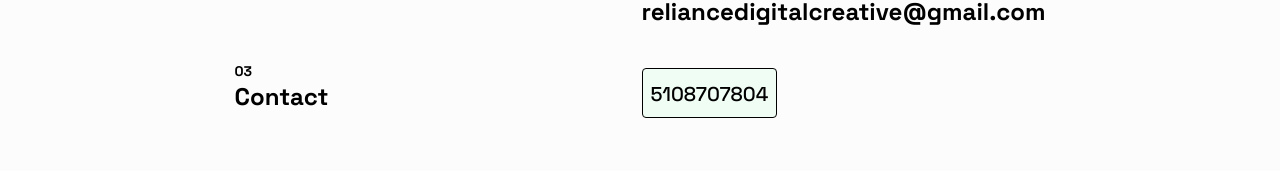
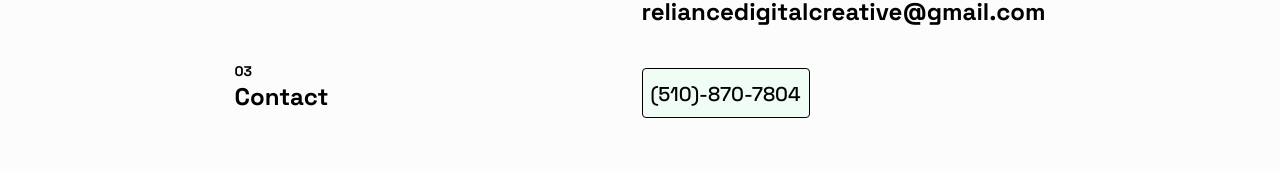
Before and after one commit to ywakili18/reliancecreative, a Next.js app: page / in a window 1280 px wide. Both pictures are taken after a click on the icon 1222 px from the left and 78 px from the top of the page. Shown: the part 455-626 px from the top of the page. Built offline with nearby package versions, Linux system fonts and the light colour scheme.

Commit message:
fixed nav

```diff
--- a/components/NavBar.js
+++ b/components/NavBar.js
@@ -124,8 +124,7 @@ export default function NavBar() {
                 <motion.a
                   className="hover:text-green-500 cursor-pointer"
                   variants={itemVariants}
-                  href="https://www.instagram.com/reliancedm"
-                  target="_blank"
+                  href="https://www.instagram.com/reliancecreative"
                 >
                   <AiOutlineInstagram />
                 </motion.a>
@@ -141,7 +140,7 @@ export default function NavBar() {
               </p>{' '}
               <Link href="mailto:reliancedigitalcreative@gmail.com">
                 <motion.a
-                  className="hover:text-red-500 text-lg sm:text-2xl sm:mt-10 mt-2"
+                  className="hover:text-red-500 text-lg sm:text-2xl sm:mt-10 mt-2 cursor-pointer"
                   variants={itemVariants}
                 >
                   reliancedigitalcreative@gmail.com
@@ -149,7 +148,7 @@ export default function NavBar() {
               </Link>
               <Link href="tel:5108707804">
                 <motion.a className="sm:mt-10" variants={itemVariants}>
-                  <Button text={5108707804} />
+                  <Button text={'(510)-870-7804'} />
                 </motion.a>
               </Link>
             </motion.div>{' '}
```
